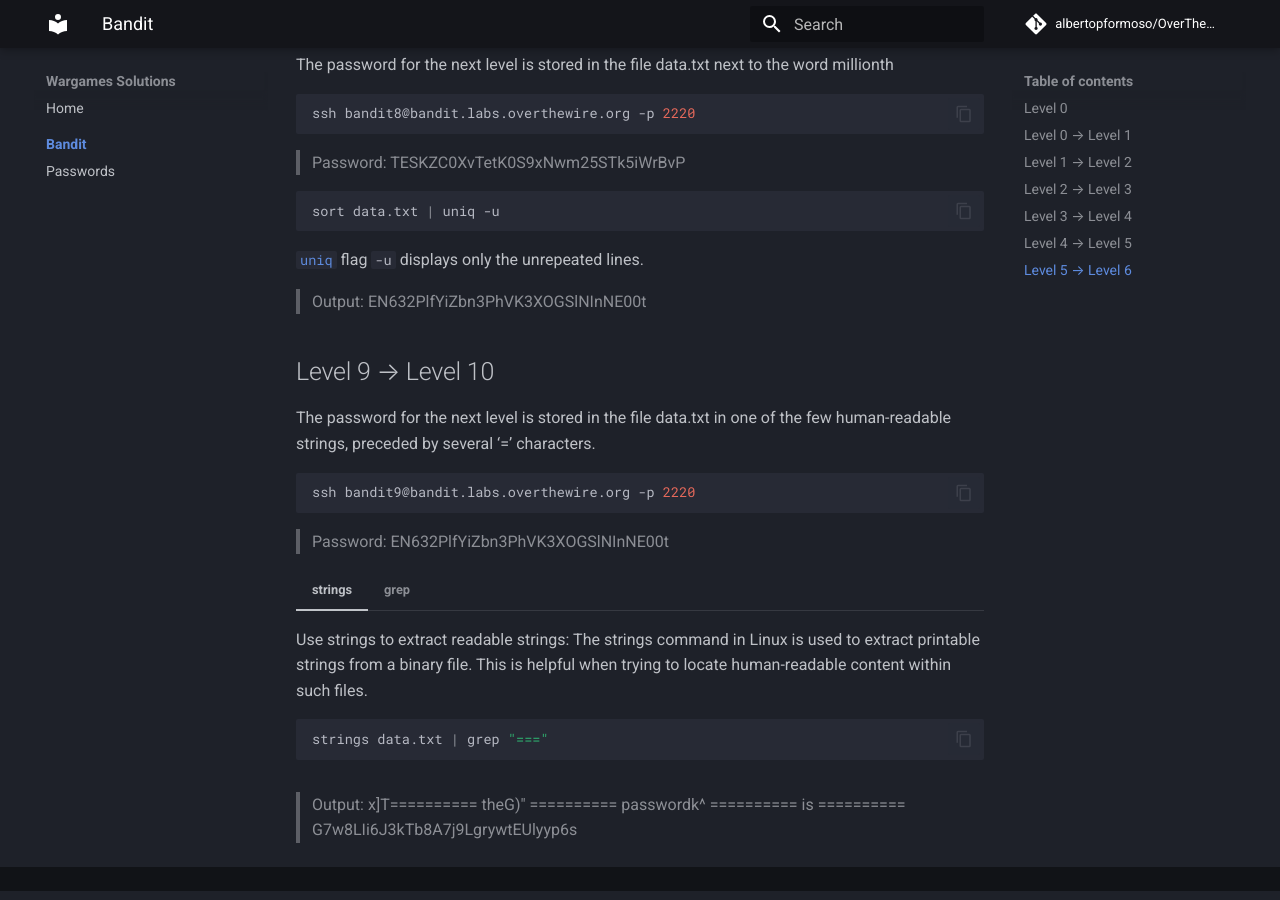
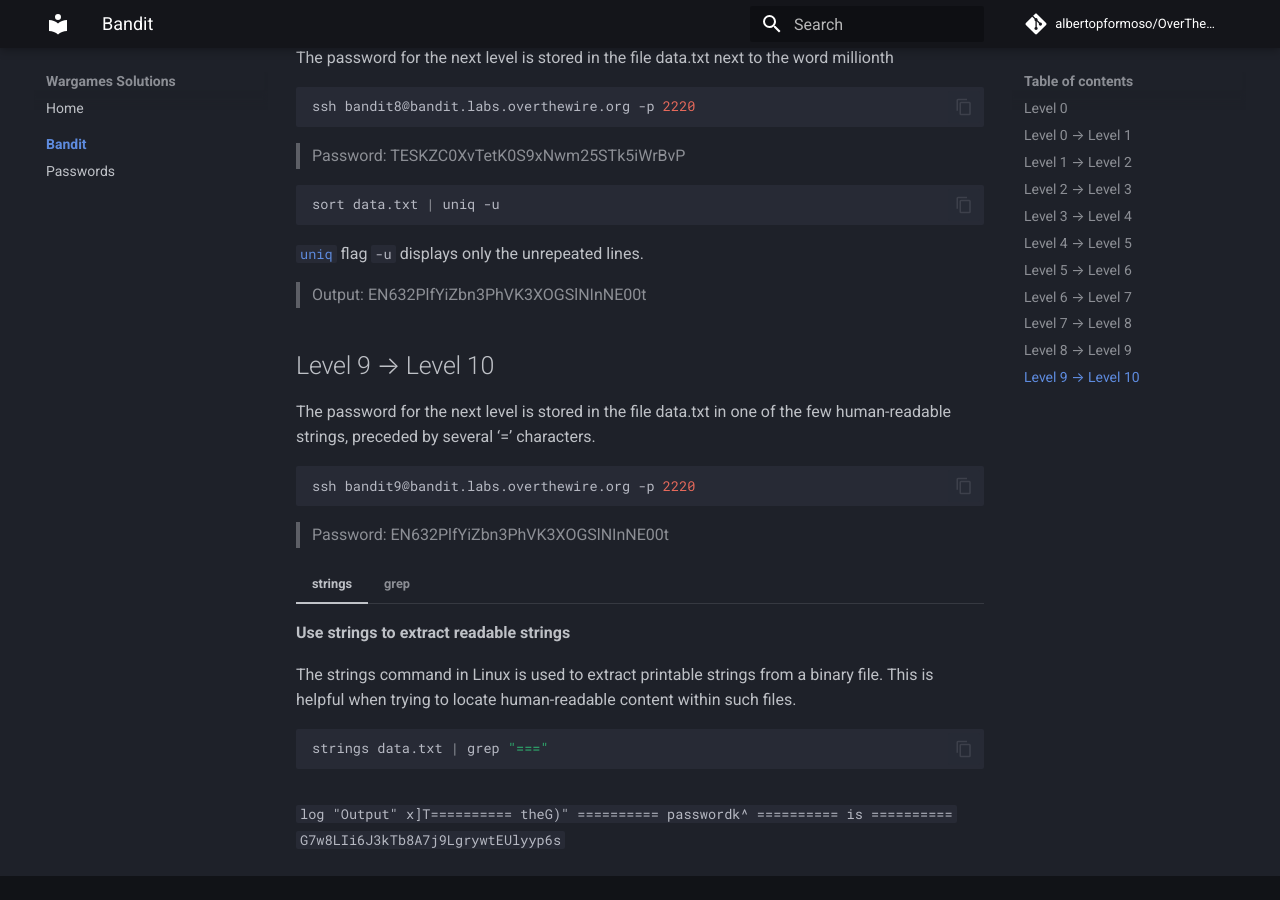
Before and after one commit to albertopformoso/OverTheWire-Wargames, an MkDocs documentation site: the page built from docs/bandit/index.md, in a window 1280 px wide and 900 px high, scrolled down 3601 px. Built offline with MkDocs 1.6.1 and Material for MkDocs 9.7.7, drawn with Linux system fonts in a browser that asks for light colours; comment, search, counter and statistics services are not loaded; some of the changed lines change nothing that is shown.

Commit message:
fix subtitles

````diff
--- a/docs/bandit/index.md
+++ b/docs/bandit/index.md
@@ -114,7 +114,7 @@
 
 > Output: P4L4vucdmLnm8I7Vl7jG1ApGSfjYKqJU
 
-# Level 6 → Level 7
+## Level 6 → Level 7
 
 The password for the next level is stored somewhere on the server and has all of the following properties:
 
@@ -193,7 +193,8 @@
 
 === "strings"
 
-    Use strings to extract readable strings:
+    **Use strings to extract readable strings**
+
     The strings command in Linux is used to extract printable strings from a binary file. This is helpful when trying to locate human-readable content within such files.
 
     ```sh
@@ -210,8 +211,9 @@
     grep -a "===" data.txt
     ```
 
-> Output:
-> x]T========== theG)"
-> ========== passwordk^
-> ========== is
-> ========== G7w8LIi6J3kTb8A7j9LgrywtEUlyyp6s
+```log "Output"
+x]T========== theG)"
+========== passwordk^
+========== is
+========== G7w8LIi6J3kTb8A7j9LgrywtEUlyyp6s
+```
````
